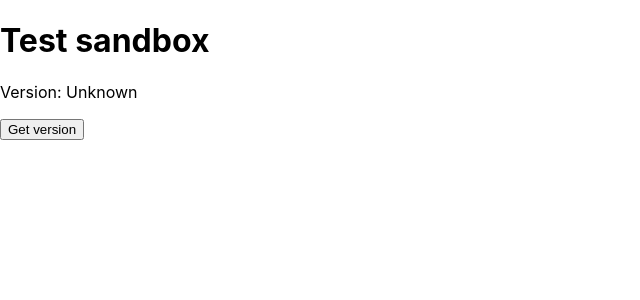
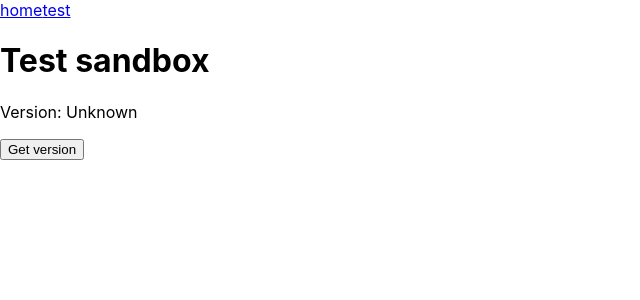
Before and after one commit to skewwhiffy/theory-kotlin, a React (Create React App) app in the folder web/: page /test in a window 1280 px wide. Shown: the top 300 px of the page, without its empty margins (0-640 px from the left). Built offline with nearby package versions, Linux system fonts and the light colour scheme.

Commit message:
Top menu

```diff
--- a/web/src/App.tsx
+++ b/web/src/App.tsx
@@ -1,9 +1,11 @@
 import React from 'react';
 import {BrowserRouter} from "react-router";
 import {Routing} from './scaffold/Routing';
+import {TopMenu} from "./scaffold/TopMenu";
 
 const App = () =>
   <BrowserRouter>
+    <TopMenu/>
     <Routing/>
   </BrowserRouter>
 
--- /dev/null
+++ b/web/src/route/Home.tsx
@@ -0,0 +1 @@
+export const Home = () => <p>HOME</p>
--- a/web/src/scaffold/Routing.tsx
+++ b/web/src/scaffold/Routing.tsx
@@ -1,9 +1,11 @@
 import {Route, Routes} from "react-router";
 import {Test} from "../route/Test";
+import {Home} from "../route/Home";
 import {NotFound} from "../route/NotFound";
 
 export const Routing = () =>
   <Routes>
     <Route path="/test" element={<Test/>}/>
-    <Route path="/" element={<NotFound/>}/>
+    <Route path="/" element={<Home/>}/>
+    <Route path="*" element={<NotFound/>}/>
   </Routes>
--- /dev/null
+++ b/web/src/scaffold/TopMenu.tsx
@@ -0,0 +1,9 @@
+import {Link} from "react-router";
+import React from "react";
+
+export const TopMenu = () => {
+  return <div className="">
+    <Link to="">home</Link>
+    <Link to="test">test</Link>
+  </div>
+}
```
